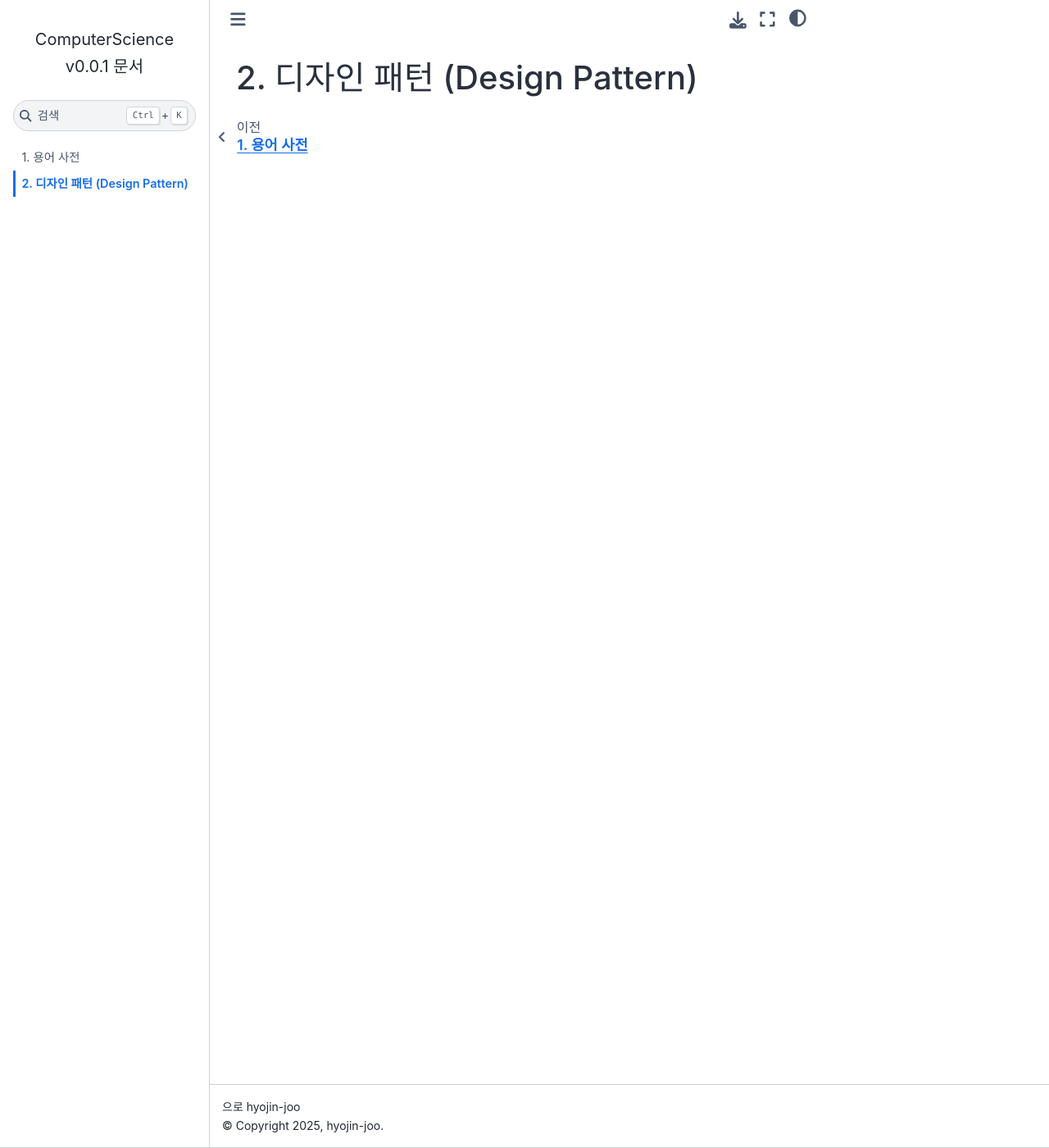
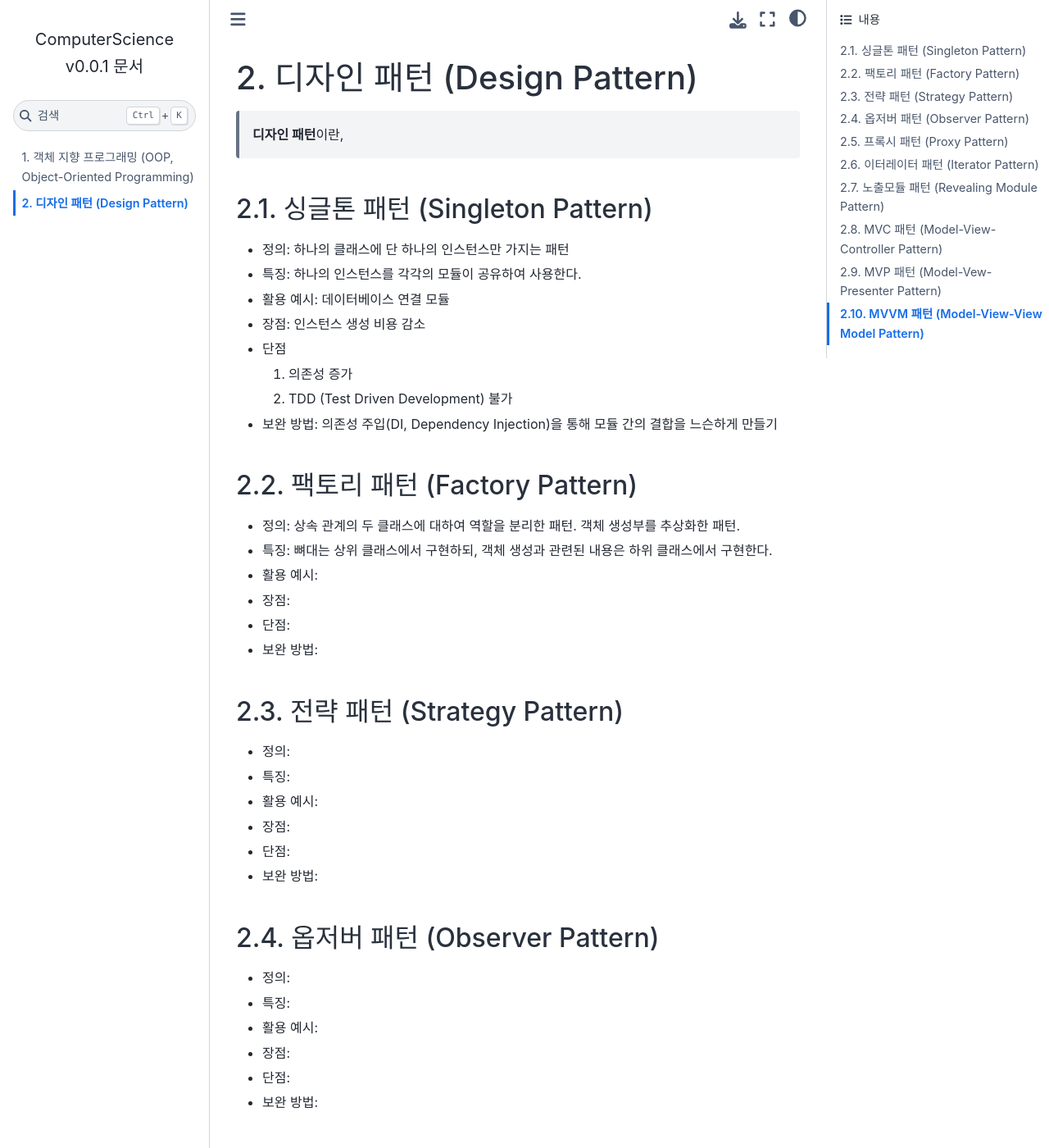
Before and after one commit to dev-hjJoo/ComputerScience, a Sphinx documentation site: the page built from source/DesignPattern.md, in a window 1280 px wide and 1400 px high. Shown: the whole window at 82% size. Built offline with Sphinx 7.4.7 and the Sphinx Book theme 1.1.4, drawn with Linux system fonts in a browser that asks for light colours; some of the changed text lies outside the part shown.

Commit message:
TIL/250213

```diff
--- a/source/DesignPattern.md
+++ b/source/DesignPattern.md
@@ -1 +1,91 @@
 # 디자인 패턴 (Design Pattern)
+> **디자인 패턴**이란,
+
+## 싱글톤 패턴 (Singleton Pattern)
+* 정의: 하나의 클래스에 단 하나의 인스턴스만 가지는 패턴
+* 특징: 하나의 인스턴스를 각각의 모듈이 공유하여 사용한다.
+* 활용 예시: 데이터베이스 연결 모듈
+* 장점: 인스턴스 생성 비용 감소
+* 단점
+    1. 의존성 증가
+    2. TDD (Test Driven Development) 불가
+* 보완 방법: 의존성 주입(DI, Dependency Injection)을 통해 모듈 간의 결합을 느슨하게 만들기
+
+## 팩토리 패턴 (Factory Pattern)
+* 정의: 상속 관계의 두 클래스에 대하여 역할을 분리한 패턴. 객체 생성부를 추상화한 패턴.
+* 특징: 뼈대는 상위 클래스에서 구현하되, 객체 생성과 관련된 내용은 하위 클래스에서 구현한다.
+* 활용 예시:
+* 장점:
+* 단점:
+* 보완 방법:
+
+## 전략 패턴 (Strategy Pattern)
+* 정의:
+* 특징:
+* 활용 예시:
+* 장점:
+* 단점:
+* 보완 방법:
+
+
+## 옵저버 패턴 (Observer Pattern)
+* 정의:
+* 특징:
+* 활용 예시:
+* 장점:
+* 단점:
+* 보완 방법:
+
+
+## 프록시 패턴 (Proxy Pattern)
+* 정의:
+* 특징:
+* 활용 예시:
+* 장점:
+* 단점:
+* 보완 방법:
+
+
+## 이터레이터 패턴 (Iterator Pattern)
+* 정의:
+* 특징:
+* 활용 예시:
+* 장점:
+* 단점:
+* 보완 방법:
+
+
+## 노출모듈 패턴 (Revealing Module Pattern)
+* 정의:
+* 특징:
+* 활용 예시:
+* 장점:
+* 단점:
+* 보완 방법:
+
+
+## MVC 패턴 (Model-View-Controller Pattern)
+* 정의:
+* 특징:
+* 활용 예시:
+* 장점:
+* 단점:
+* 보완 방법:
+
+
+## MVP 패턴 (Model-Vew-Presenter Pattern)
+* 정의:
+* 특징:
+* 활용 예시:
+* 장점:
+* 단점:
+* 보완 방법:
+
+
+## MVVM 패턴 (Model-View-View Model Pattern)
+* 정의:
+* 특징:
+* 활용 예시:
+* 장점:
+* 단점:
+* 보완 방법:
--- /dev/null
+++ b/source/OOP.md
@@ -0,0 +1,46 @@
+# 객체 지향 프로그래밍 (OOP, Object-Oriented Programming)
+> 프로그램을 **객체** 단위로 설계하고 구현하는 방식
+
+## 구성 요소
+1. **객체 (Object)**: 속성(값)과 메서드(기능)로 구성된 독립적인 요소
+2. **클래스 (Class)**: 객체를 정의하는 설계도
+3. **속성(Attributte)**: 객체가 가지는 값
+4. **메서드 (Method)**: 객체가 수행하는 기능 혹은 동작
+
+## 핵심 개념
+### 캡슐화 (Encapsulation)
+* 정의: 객체 외부로부터 객체 내부를 보호하는 방식
+* 활용 예시
+    * 외부에서 객체 내부에 직접 접근하는 것을 제한하며, 특수 함수(get, set 등)를 이용하여 내부 상태를 변경
+    * python에서는 접근 제어 키워드가 없으므로 캡슐화의 개념이 없으며, 함수나 변수 앞에 _를 붙여 접근을 제어
+
+### 다형성 (Polymorphism)
+* 정의: 동일한 인터페이스를 여러 형식의 객체가 공유하는 방식
+* 활용 예시
+    * **메서드 오버라이딩 (Method Overriding)**
+        * 자식 클래스에서 부모에게 상속 받은 메소드를 재정의하여, 동일한 이름이지만 객체에 따라 다르게 동작하도록 정의하는 기법
+    * **메서드 오버로딩 (Methtod Overloading)**
+        * 같은 이름의 메서드에 대하여 입력으로 들어오는 메개변수의 타입이나 개수에 따라 다르게 동작하도록 정의하는 기법
+        * 파이썬에서는 직접적으로 지원하지 않지만 args, 데코레이터 등을 이용하여 비슷한 효과를 낼 수 있음
+    * 파이썬의 + 연산자는 다형성을 지원하여 정수 덧셈 뿐만 아니라 문자열 합치는 기능도 수행 가능하다.
+
+### 추상화 (Abstraction)
+* 정의: 불필요한 부분을 숨기고 사용자가 필요한 부분만 노출하는 방식
+
+### 상속 (Inheritance)
+*
+
+### 컴포지션 (Composition)
+*
+
+
+## 기본 원칙
+### 개방-폐쇄 원칙 (The Open/Close Principle)
+
+### 제어 반전 원칙 (The Inversion of Control Principle)
+
+### 인터페이스 분리 원칙 (The Interface Segregation Principle)
+
+### 단일 책임 원칙 (The Single Responsibilitty Principle)
+
+### 치환 원칙 (The Substituttion Principle)
--- a/source/index.rst
+++ b/source/index.rst
@@ -7,5 +7,5 @@ Computer Science
    :maxdepth: 2
    :numbered:
 
-   TermsDictionary.md
+   OOP.md
    DesignPattern.md
```
Also changed, not shown: source/TermsDictionary.md (line endings or trailing spaces).
